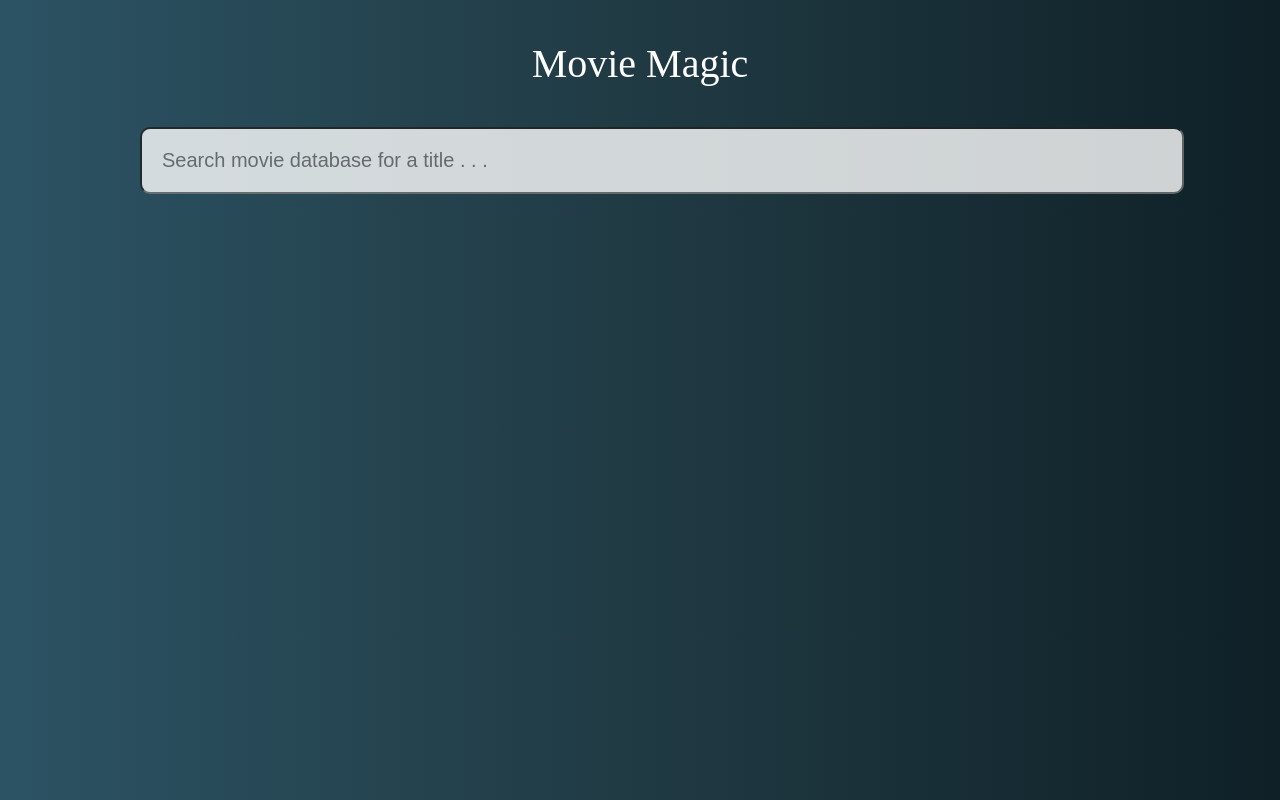
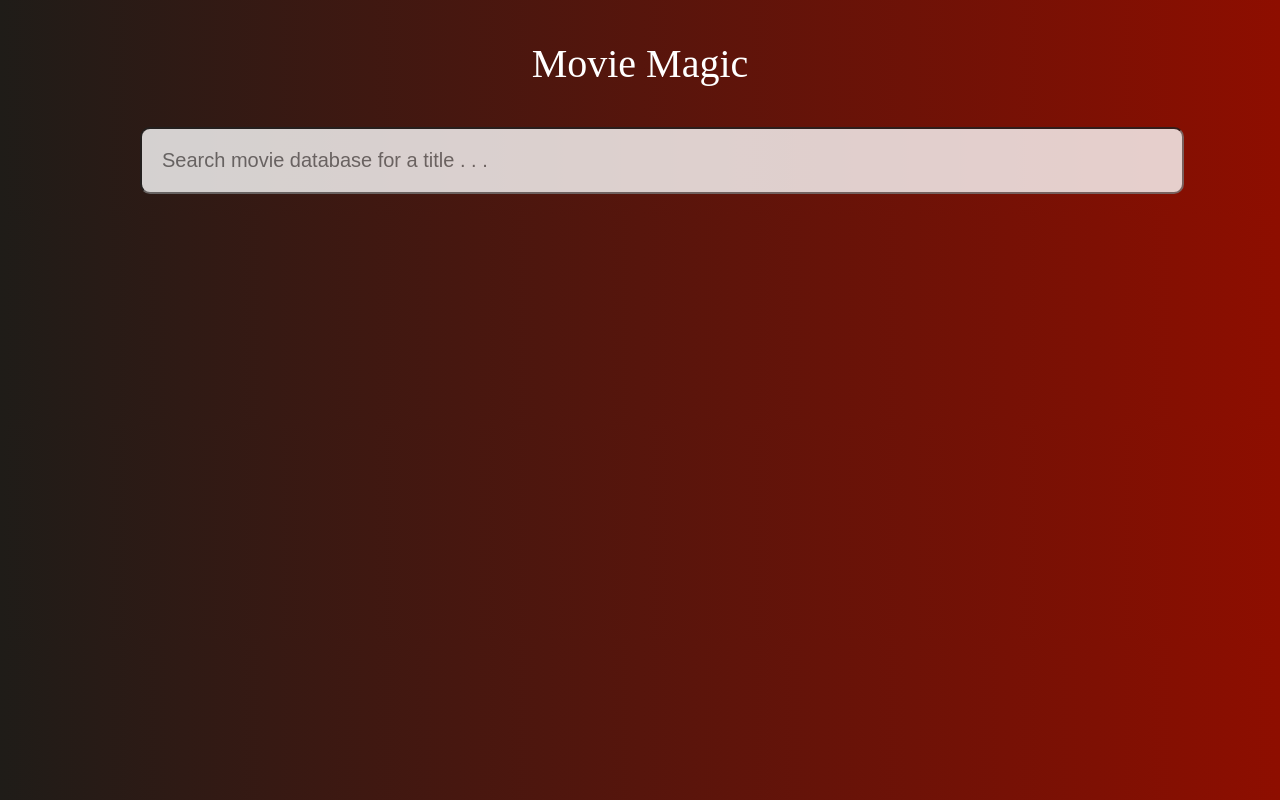
Before and after one commit to Fancystacks/movie-magic, a React (Create React App) app: page / in a window 1280 px wide. Built offline with nearby package versions, Linux system fonts and the light colour scheme; a web font is replaced by a local one.

Commit message:
changed background

```diff
--- a/src/index.css
+++ b/src/index.css
@@ -1,7 +1,7 @@
 body {
-  background: #0f2027;
-  background: -webkit-linear-gradient(to right, #2c5364, #203a43, #0f2027);
-  background: linear-gradient(to right, #2c5364, #203a43, #0f2027);
+  background: #8e0e00;
+  background: -webkit-linear-gradient(to right, #1f1c18, #8e0e00);
+  background: linear-gradient(to right, #1f1c18, #8e0e00);
   width: 100%;
 }
 
```
